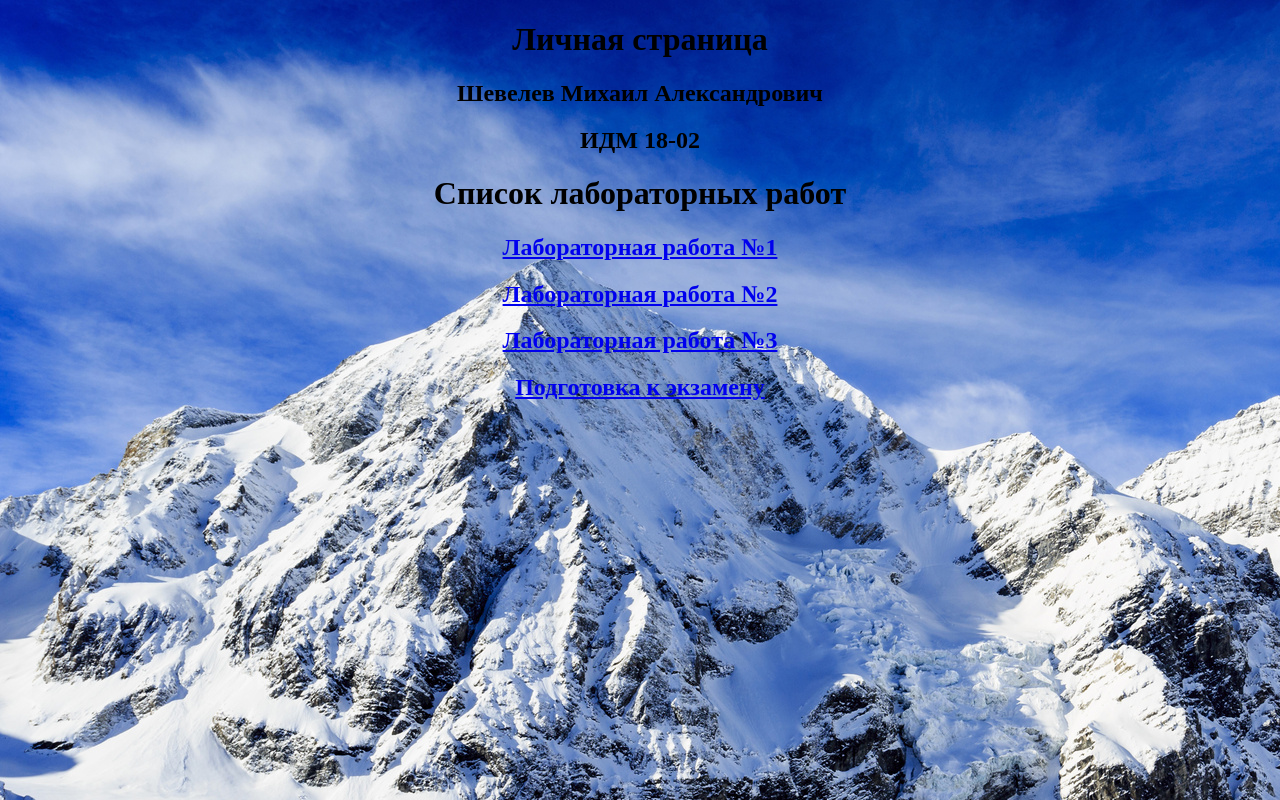
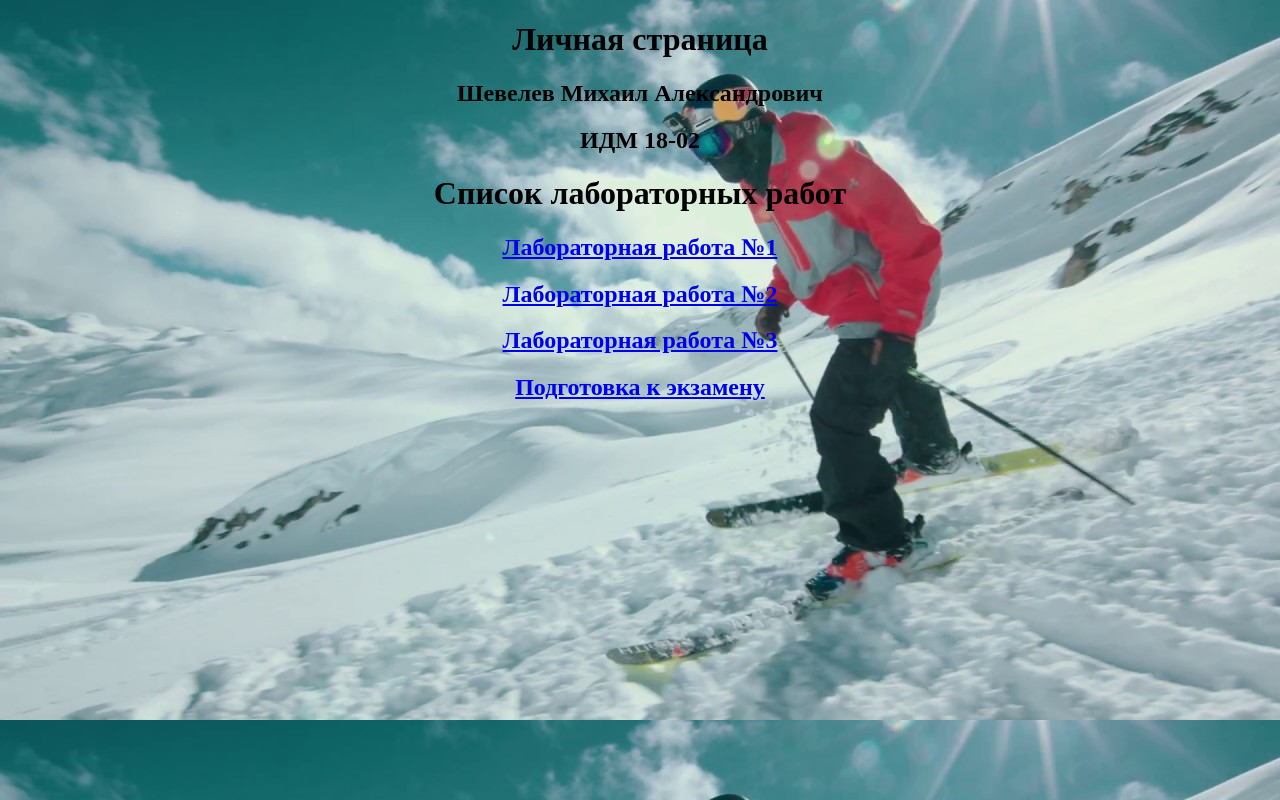
Before and after one commit to Shevelev2707/shevelev2707.github.io, a plain HTML site: page index.html in a window 1280 px wide. Drawn offline with Linux system fonts and the light colour scheme.

Commit message:
Update index.html

```diff
--- a/index.html
+++ b/index.html
@@ -4,7 +4,7 @@
  <head>
   <style>
    body
-   {background-image: url("photo2.jpg");
+   {background-image: url("photo4.jpg");
    background-attachment: fixed;}
   </style>
   <title> ФГБОУ ВО "МГТУ "Станкин"</title>
```
